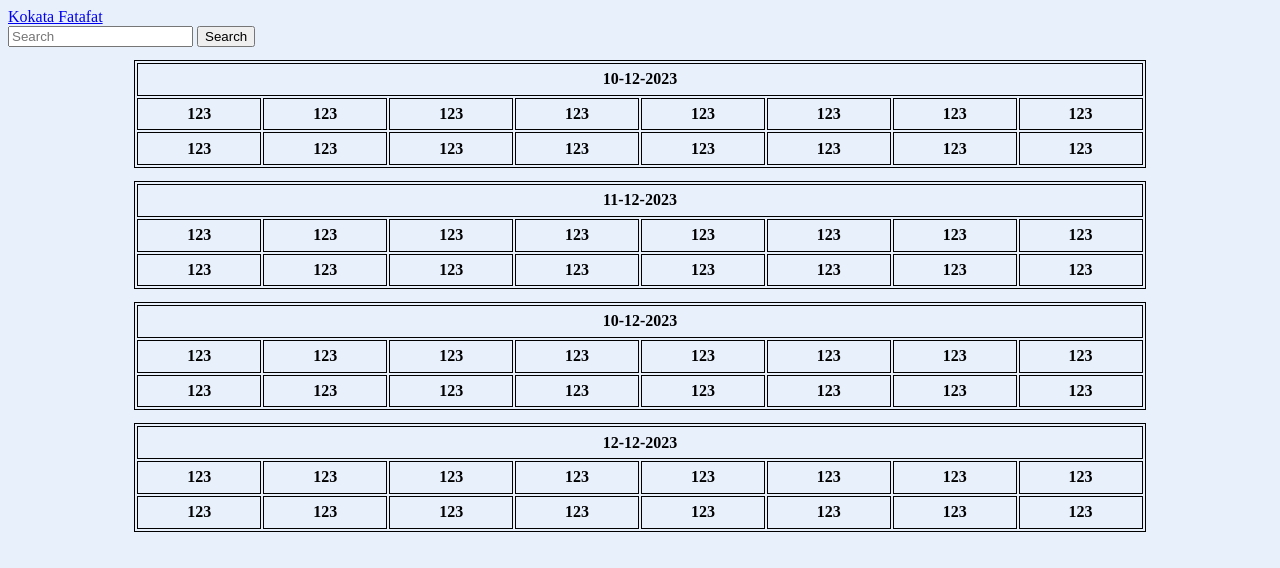
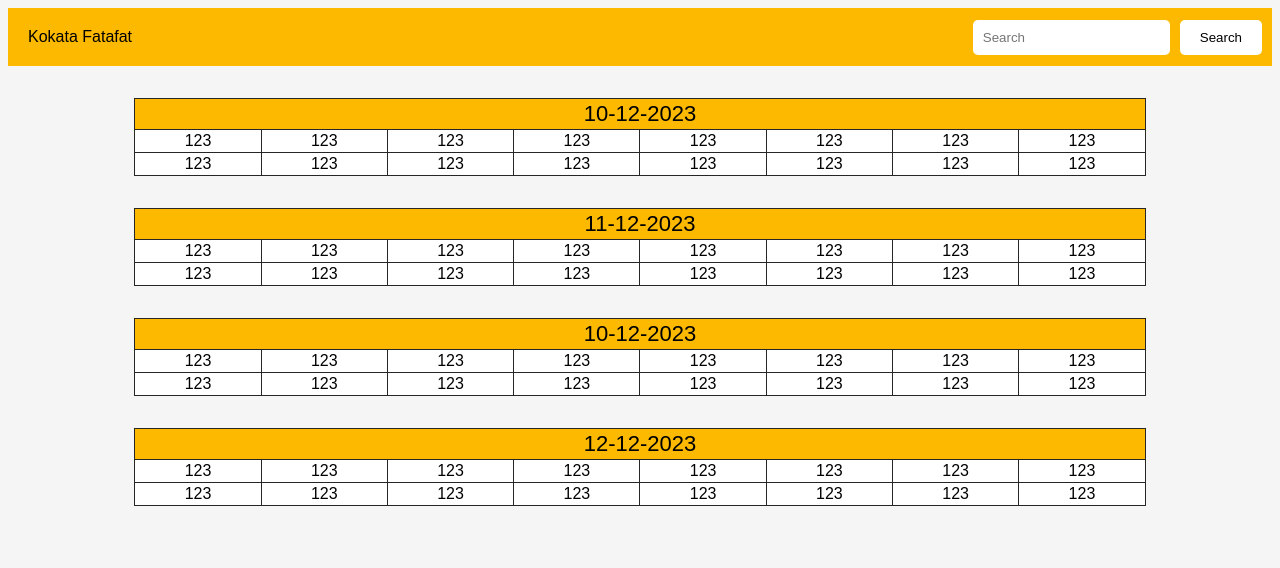
Before and after one commit to Rohit-Coder001/kk, a plain HTML site: page index.html in a window 1280 px wide. Drawn offline with Linux system fonts and the light colour scheme.

Commit message:
Update style.css

```diff
--- a/style.css
+++ b/style.css
@@ -1,87 +1,74 @@
-:root{
-    --yellow:#ffaa02;
-}
-body{
-    background-color: #e8f0fc !important;
-}
-#navbar{
-    color: black;
-    background-color: var(--yellow) !important;
-    margin-bottom: 1vw;
-    max-width: 100%;
+/* Add some basic styling to the webpage */
+body {
+  background-color: #f5f5f5; /* A light gray color */
+  font-family: Arial, sans-serif; /* A basic font */
 }
 
-#ref{
-    display: flex;
-    justify-content: center;
-    width: auto;
-    height: auto;
-    background:var(--yellow);
-    padding-left: 2vw;
-    padding-right: 2vw;
-    padding-top: .5vw;
-    padding-bottom: .5vw;
-    text-align: center;
-    border-radius: 2px;
-    color:black;
-    font-size: 2vw;
-    font-weight: bold;
-    text-decoration: none;
-}
-#ref:hover{
-
-    background-color:var(--yellow);
-    transform: scale(1.05);
-    color: black;
-    box-shadow: 0 0 11px rgba(0,0,0,.2) !important;
+/* Add some styling to the table */
+table {
+  background-color: white;
+  width: 80%; /* Make the table take up the full width of the webpage */
+  border-collapse: collapse; /* Remove the default cell spacing */
+  margin-top: 2rem !important;
+  margin: auto;
 }
 
-.cols{
-    color: black;
-    background-color: var(--yellow) !important;
-}
-.col{
-    color: black;
-    background-color: white !important;
+/* Add some styling to the table cells */
+td {
+  border: 1px solid rgb(40, 37, 37); /* Add a border to the cells */
+  padding: 2px; /* Add some padding to the cells */
+  text-align: center; /* Center the text in the cells */
 }
 
-#refresh{
-    width: auto;
-    display: flex;
-    justify-content: center;
-    margin: auto;
-    padding: auto;
-}
-#results .cols{
-    width: 100%;
+/* Add some styling to the first row of the table */
+tr:first-child td {
+  background-color: #fcb900; /* Set the background color of the first row to yellow */
+  font-size: 22px; /* Increase the font size of the first row */
 }
 
-table,td,th{
-    border: .5px solid !important;
-    text-align: center;
-    font-size: 1rem;
+/* Add some styling to the navbar */
+nav {
+display: flex; /* Use flexbox to  align the elements in the navbar*/
+justify-content: space-between; /*Align the elements in the navbar to the left and right */
+align-items: center; /* Center the elements in the navbar vertically */
+background-color: #fcb900; /* Set the background color of the navbar to #fcb900 */
+padding: 10px; /* Add some padding to the navbar */
 }
-table{
-    margin-top: 1vw;
-    margin-left: auto;
-    margin-right: auto;
-    margin-bottom: 1vw;
-    width: 80%;
+
+/* Add some styling to the navbar links */
+nav a {
+color: black; /* Set the color of the links to black */
+text-decoration: none; /* Remove the underline from the links */
+padding: 10px; /* Add some padding to the links */
+}
+
+/* Add some styling to the search form */
+form {
+display: flex; /* Use flexbox to align the elements in the form */
+}
+
+/* Add some styling to the search input */
+input[type="search"] {
+padding: 10px; /* Add some padding to the input */
+border-radius: 5px; /* Add some border radius to the input */
+border: none; /* Remove the default border from the input */
+margin-right: 10px; /* Add some margin to the right of the input */
+}
+
+/* Add some styling to the search button */
+button[type="submit"] {
+background-color: white; /* Set the background color of the button to #fcb900 */
+color: black; /* Set the color of the text in the button to white */
+padding: 10px 20px; /* Add some padding to the button */
+border-radius: 5px; /* Add some border radius to the button */
+border: none; /* Remove the default border from the button */
 
 }
-td{
-    padding-top: .5vw;
-    padding-bottom: .5vw ;
-    padding-left: 2.5vw;
-    padding-right: 2.5vw;
-    width: 10vw;
 
-    font-weight: bold;
+/* Add some hover effect to the search button */
+button[type="submit"]:hover {
+
+transform: scale(1.05);
+
+transition: background-color 0.2s ease-in-out;/* Change the background color of the button on hover to #e6a900 */
 }
-th{
-    background-color: var(--yellow);
-    padding-top: .5vw;
-    padding-bottom: .5vw;
-    font-size: 1.5vw;
-    font-weight: bold;
-}
```
